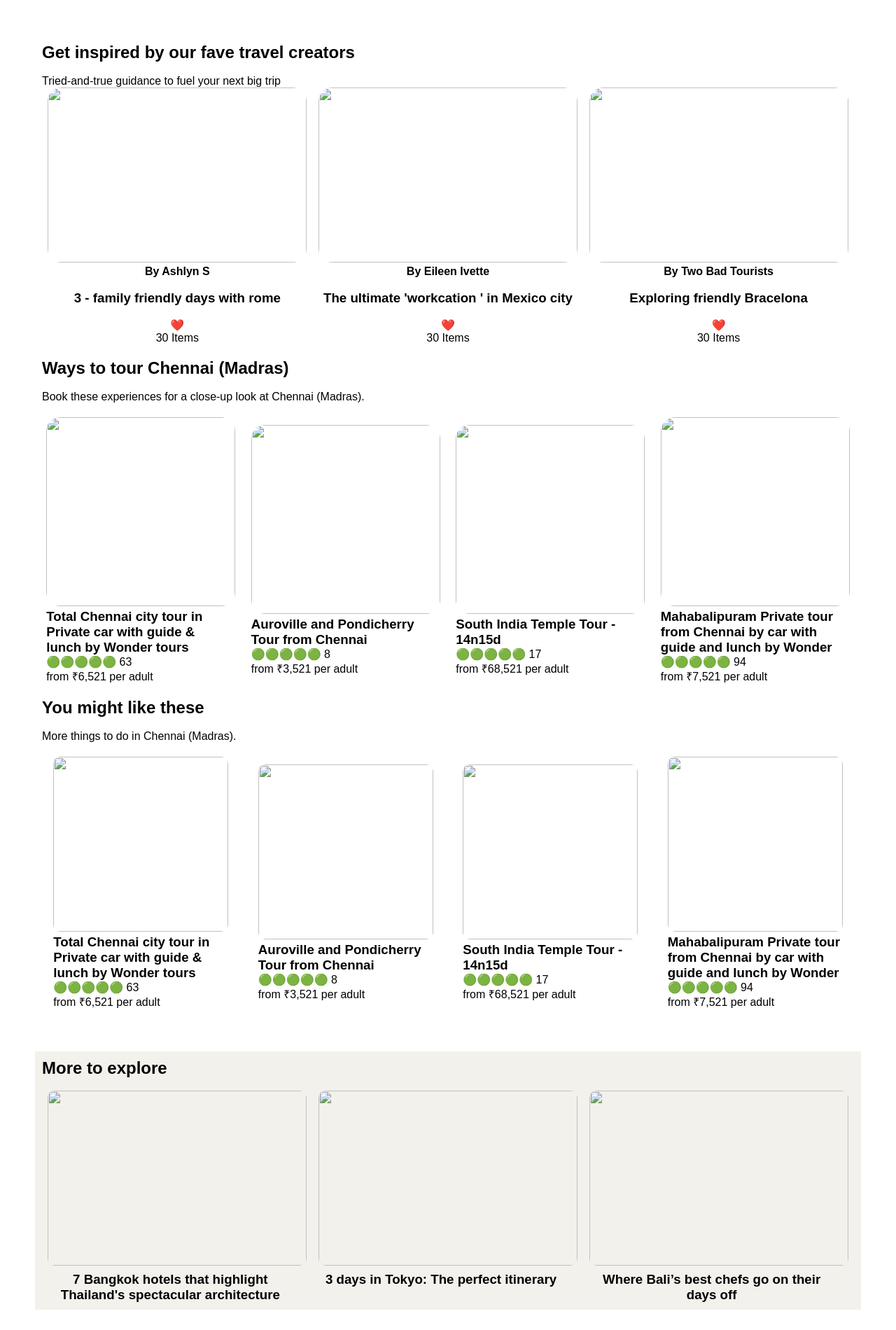
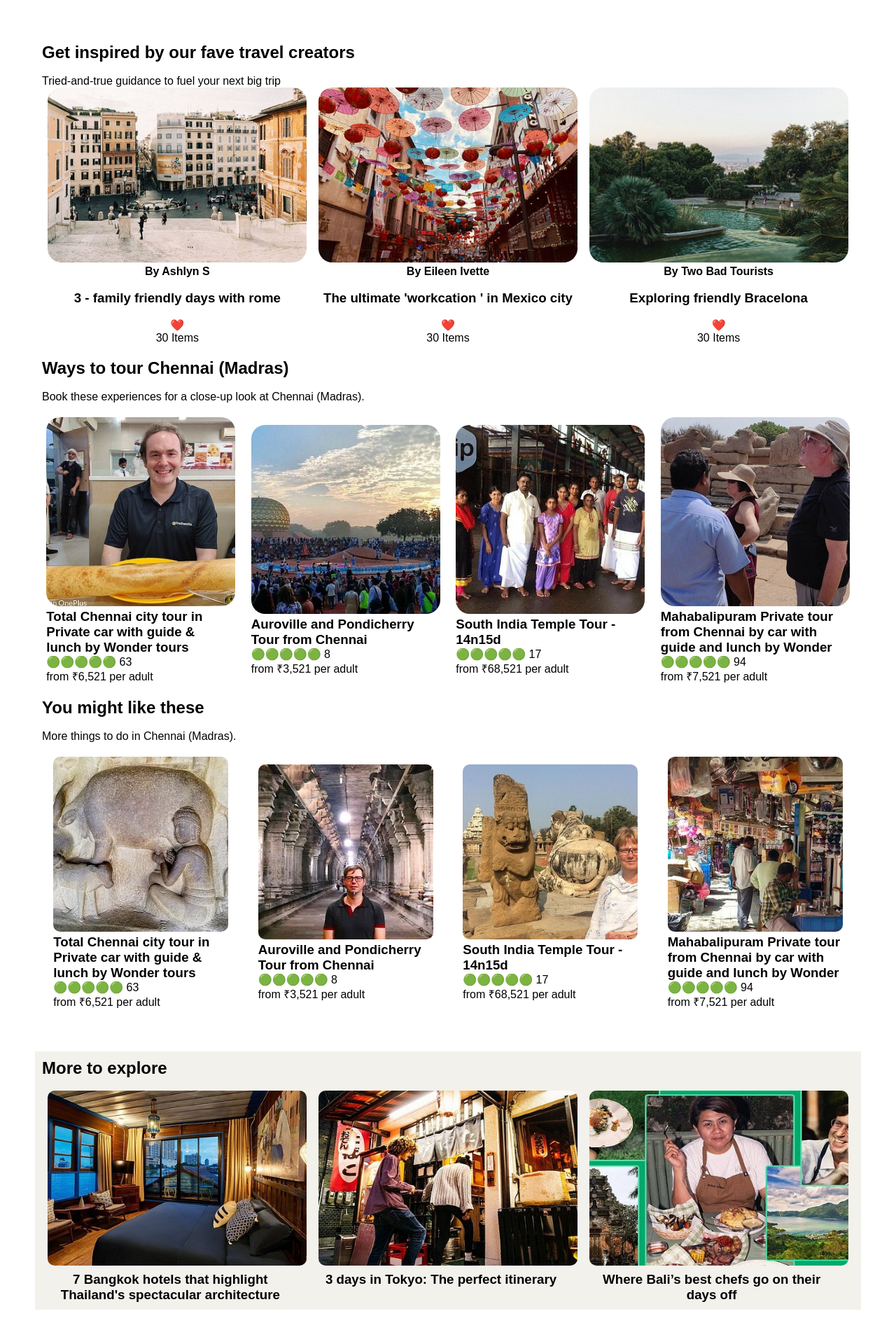
Before and after one commit to UmaSubramanian21/Tripadviser_Clone, a plain HTML site: page index.html in a window 1280 px wide. Shown: the part 1260-3160 px from the top of the page at 70% size. Drawn offline with Linux system fonts and the light colour scheme; the site is published under a folder, as on GitHub Pages, so addresses that start at the root find nothing; a web font is replaced by a local one.

Commit message:
update with links

```diff
--- a/index.html
+++ b/index.html
@@ -138,7 +138,7 @@
         <p>Tried-and-true guidance to fuel your next big trip</p>
         <div class="get__inspired__image__container">
             <div class="get__inspired__image">
-                <img src="/images/rome.jpg">
+                <img src="./images/rome.jpg">
                 <h4>By Ashlyn S</h4>
                 <br>
                 <h3>3 - family friendly days with rome</h3>
@@ -148,7 +148,7 @@
             </div>
 
             <div class="get__inspired__image">
-                <img src="/images/mexico.jpg">
+                <img src="./images/mexico.jpg">
                 <h4>By Eileen Ivette</h4>
                 <br>
                 <h3>The ultimate 'workcation ' in Mexico city</h3>
@@ -158,7 +158,7 @@
             </div>
 
             <div class="get__inspired__image">
-                <img src="/images/barcelona.jpg">
+                <img src="./images/barcelona.jpg">
                 <h4>By Two Bad Tourists</h4>
                 <br>
                 <h3>Exploring friendly Bracelona</h3>
@@ -175,25 +175,25 @@
         <p>Book these experiences for a close-up look at Chennai (Madras).</p>
         <div class="waystochennai__img__container">
             <div class="waystochennai__img">
-                <img src="/images/chennai.jpg">
+                <img src="./images/chennai.jpg">
                 <h3>Total Chennai city tour in Private car with guide & lunch by Wonder tours</h3>
                 <p>🟢🟢🟢🟢🟢 63</p>
                 <p>from ₹6,521 per adult</p>
             </div>
             <div class="waystochennai__img">
-                <img src="/images/pondicherry.jpg">
+                <img src="./images/pondicherry.jpg">
                 <h3>Auroville and Pondicherry Tour from Chennai</h3>
                 <p>🟢🟢🟢🟢🟢 8</p>
                 <p>from ₹3,521 per adult</p>
             </div>
             <div class="waystochennai__img">
-                <img src="/images/south india.jpg">
+                <img src="./images/south india.jpg">
                 <h3>South India Temple Tour - 14n15d</h3>
                 <p>🟢🟢🟢🟢🟢 17</p>
                 <p>from ₹68,521 per adult</p>
             </div>
             <div class="waystochennai__img">
-                <img src="/images/mahabalipuram.jpg">
+                <img src="./images/mahabalipuram.jpg">
                 <h3>Mahabalipuram Private tour from Chennai by car with guide and lunch by Wonder</h3>
                 <p>🟢🟢🟢🟢🟢 94</p>
                 <p>from ₹7,521 per adult</p>
@@ -210,25 +210,25 @@
         <p>More things to do in Chennai (Madras).</p>
         <div class="youmight__img__container">
             <div class="youmight__img">
-                <img src="/images/mahabalipur.jpg">
+                <img src="./images/mahabalipur.jpg">
                 <h3>Total Chennai city tour in Private car with guide & lunch by Wonder tours</h3>
                 <p>🟢🟢🟢🟢🟢 63</p>
                 <p>from ₹6,521 per adult</p>
             </div>
             <div class="youmight__img">
-                <img src="/images/kanchipuram.jpg">
+                <img src="./images/kanchipuram.jpg">
                 <h3>Auroville and Pondicherry Tour from Chennai</h3>
                 <p>🟢🟢🟢🟢🟢 8</p>
                 <p>from ₹3,521 per adult</p>
             </div>
             <div class="youmight__img">
-                <img src="/images/kanchipur temple.jpg">
+                <img src="./images/kanchipur temple.jpg">
                 <h3>South India Temple Tour - 14n15d</h3>
                 <p>🟢🟢🟢🟢🟢 17</p>
                 <p>from ₹68,521 per adult</p>
             </div>
             <div class="youmight__img">
-                <img src="/images/shopping chennai.jpg">
+                <img src="./images/shopping chennai.jpg">
                 <h3>Mahabalipuram Private tour from Chennai by car with guide and lunch by Wonder</h3>
                 <p>🟢🟢🟢🟢🟢 94</p>
                 <p>from ₹7,521 per adult</p>
@@ -243,21 +243,21 @@
         <br>
         <div class="moretoexplore__image__container">
             <div class="moretoexplore__image">
-                <img src="/images/bangkok.jpg">
+                <img src="./images/bangkok.jpg">
                 <br>
                 <h3>7 Bangkok hotels that highlight Thailand's spectacular architecture</h3>
 
             </div>
 
             <div class="moretoexplore__image">
-                <img src="/images/tokiyo.jpg">
+                <img src="./images/tokiyo.jpg">
                 <br>
                 <h3>3 days in Tokyo: The perfect itinerary</h3>
 
             </div>
 
             <div class="moretoexplore__image">
-                <img src="/images/bali.jpg">
+                <img src="./images/bali.jpg">
                 <br>
                 <h3>Where Bali’s best chefs go on their days off</h3>
 
@@ -275,18 +275,18 @@
         <br>
         <div class="dreamtrip__container">
             <div class="dreamtrip__image__container">
-                <img src="/images/mahabalipuram beach.jpg">
+                <img src="./images/mahabalipuram beach.jpg">
                 <h2>Mahabalipuram, India</h2>
             </div>
             <div class="dreamtrip__image__container">
 
-                <img src="/images/bengalur.jpg">
+                <img src="./images/bengalur.jpg">
                 <h2>Bengaluru , India</h2>
             </div>
 
             <div class="dreamtrip__image__container">
 
-                <img src="/images/tirupati.jpg">
+                <img src="./images/tirupati.jpg">
                 <h2>Tirupati , India</h2>
             </div>
         </div>
@@ -302,19 +302,19 @@
         <br>
         <div class="topdestination__container">
             <div class="topdestination__image__container">
-                <img src="/images/bangkok thailand.jpg">
+                <img src="./images/bangkok thailand.jpg">
                 <h2> Bangkok,Thailand</h2>
             </div>
             <div class="topdestination__image__container">
-                <img src="/images/sinapore singapore.jpg">
+                <img src="./images/sinapore singapore.jpg">
                 <h2>Sinapore, Singapore</h2>
             </div>
             <div class="topdestination__image__container">
-                <img src="/images\mumbai.jpg">
+                <img src="./images\mumbai.jpg">
                 <h2>Mumbai, India</h2>
             </div>
             <div class="topdestination__image__container">
-                <img src="/images/bali indonasia.jpg">
+                <img src="./images/bali indonasia.jpg">
                 <h2>Bali , Indonisia</h2>
             </div>
         </div>
@@ -324,7 +324,7 @@
 
     <div class="watchwanderer">
         <div class="watchwanderer__image">
-            <img src="/images/Watch The Wanderer.jpg">
+            <img src="./images/Watch The Wanderer.jpg">
         </div>
 
         <div class="watchwanderer__desc">
@@ -340,7 +340,7 @@
 
     <!-- travelor's choice section -->
     <div class="traveller__image">
-        <img src="/images/traveller choice.jpg">
+        <img src="./images/traveller choice.jpg">
     </div>
     <!-- footer section -->
 
```
